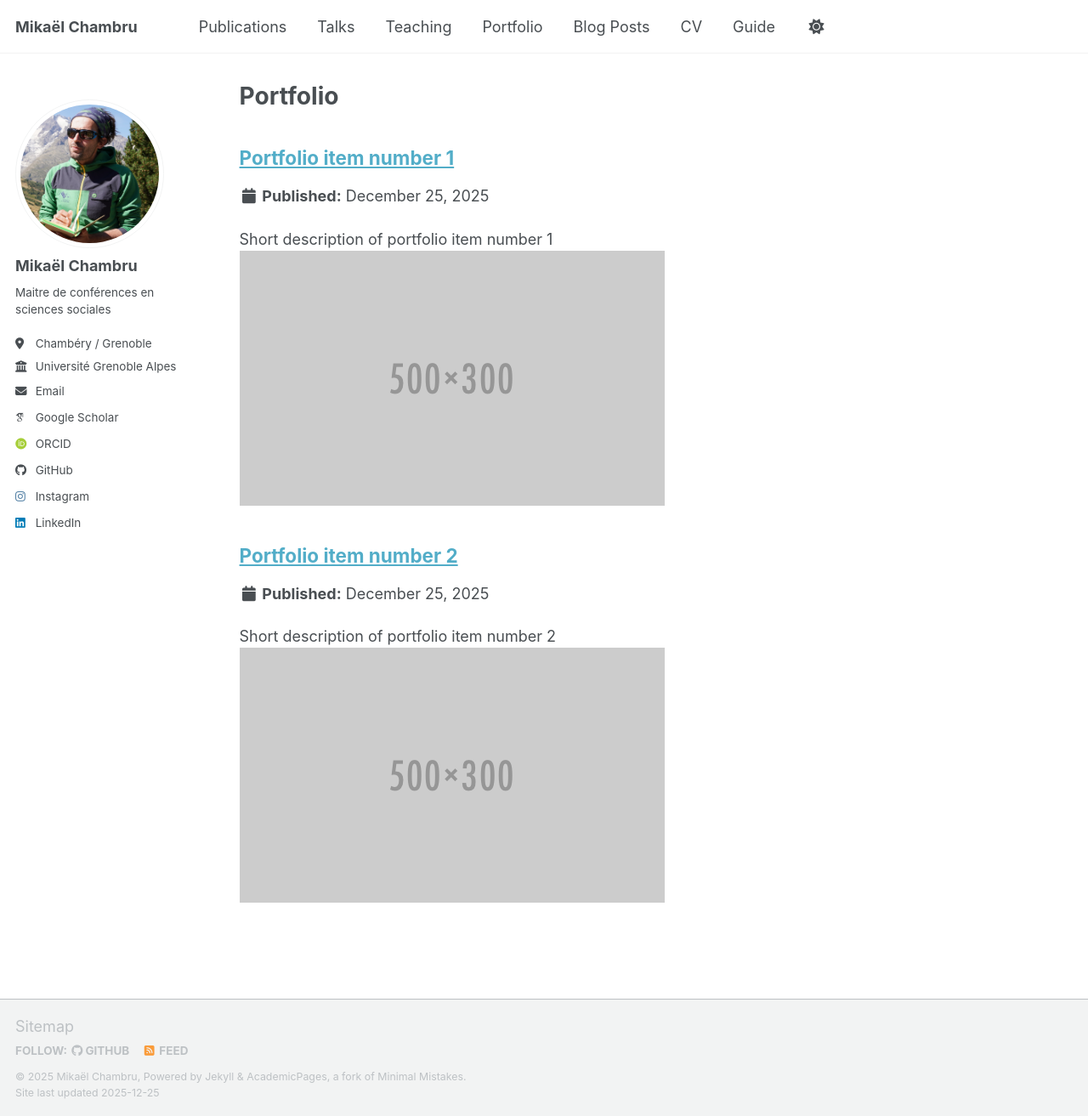
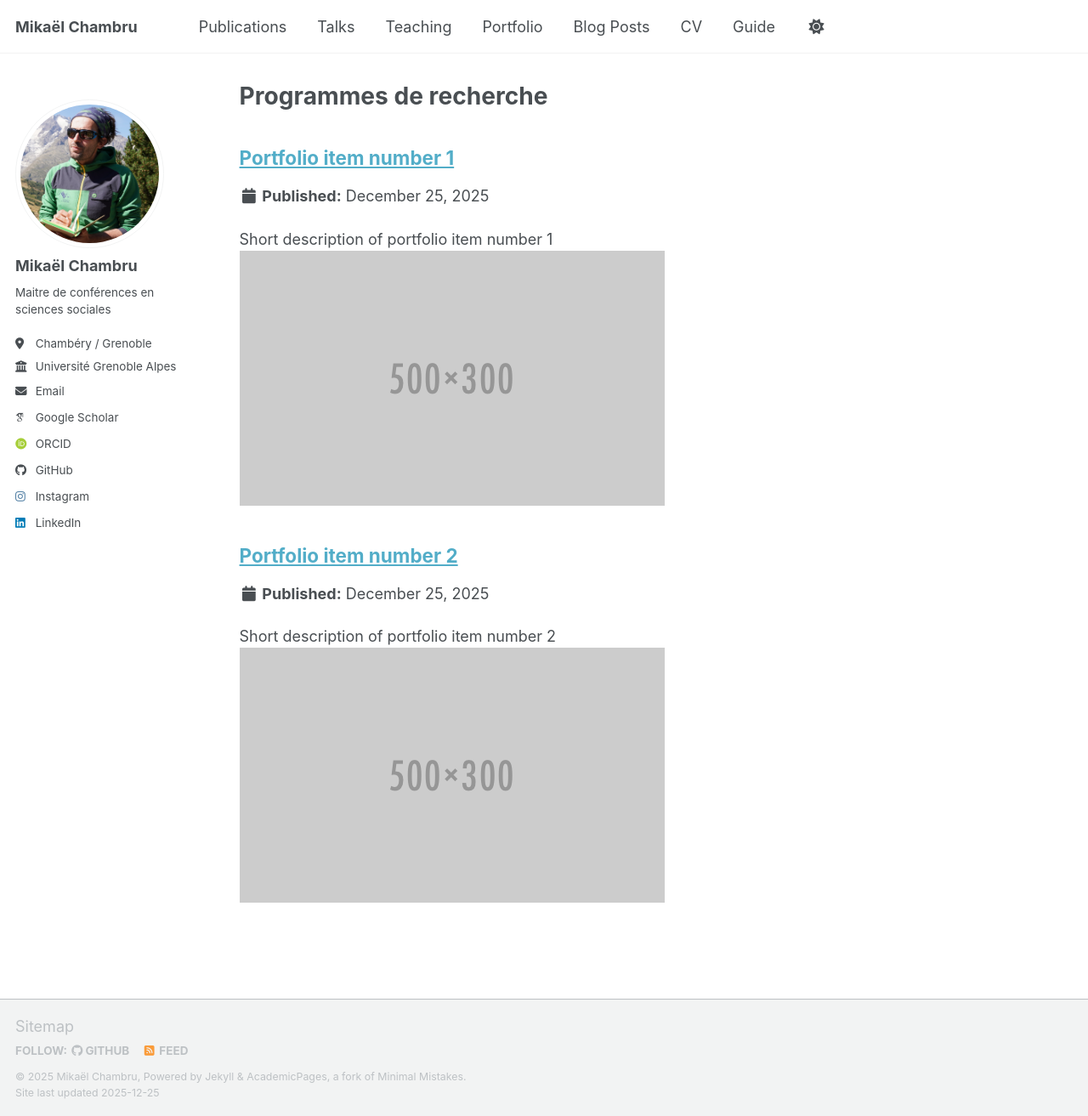
Before and after one commit to mikaelchambru/mikaelchambru.github.io, a Jekyll site: the page built from _pages/portfolio.html, in a window 1280 px wide and 1313 px high. Shown: the whole window at 85% size. Built offline with Jekyll 4.4.1, drawn with Linux system fonts in a browser that asks for light colours; some web fonts are replaced; a script bundle is joined from its source files by our own code; library files that are not in the unit come from our copies.

Commit message:
Update portfolio.html

```diff
--- a/_pages/portfolio.html
+++ b/_pages/portfolio.html
@@ -1,6 +1,6 @@
 ---
 layout: archive
-title: "Portfolio"
+title: "Programmes de recherche"
 permalink: /portfolio/
 author_profile: true
 ---
```
